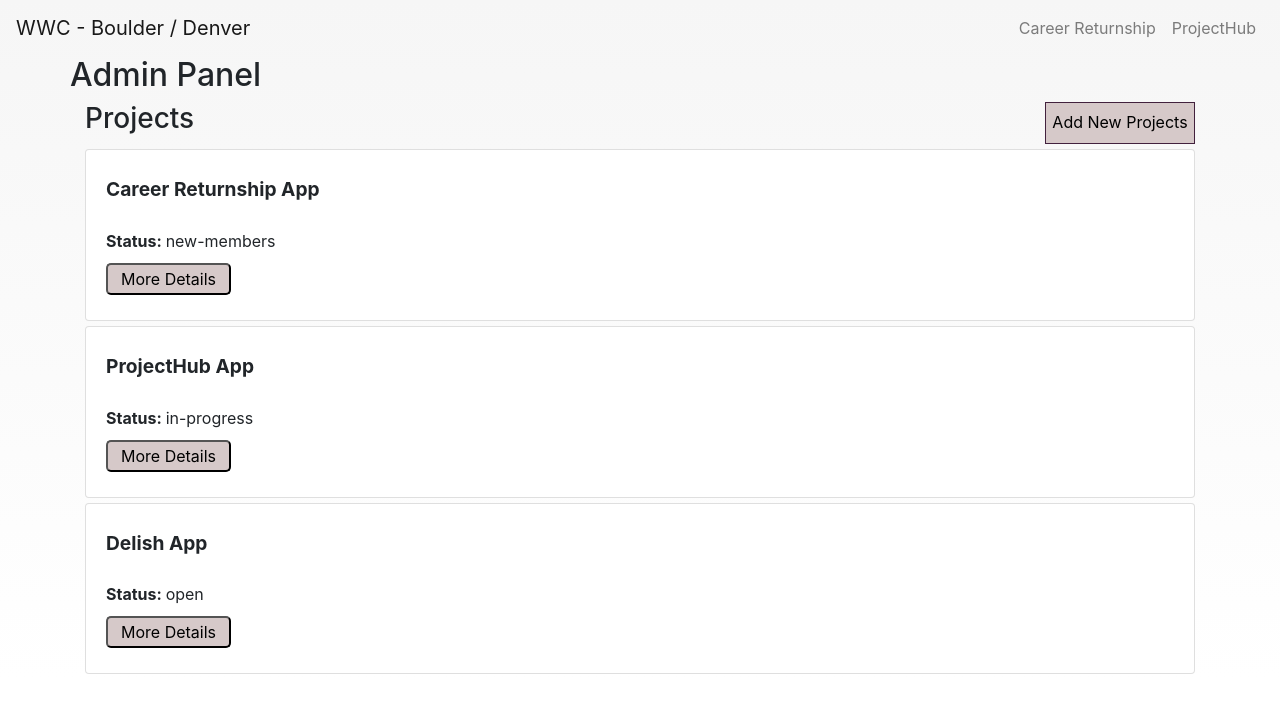
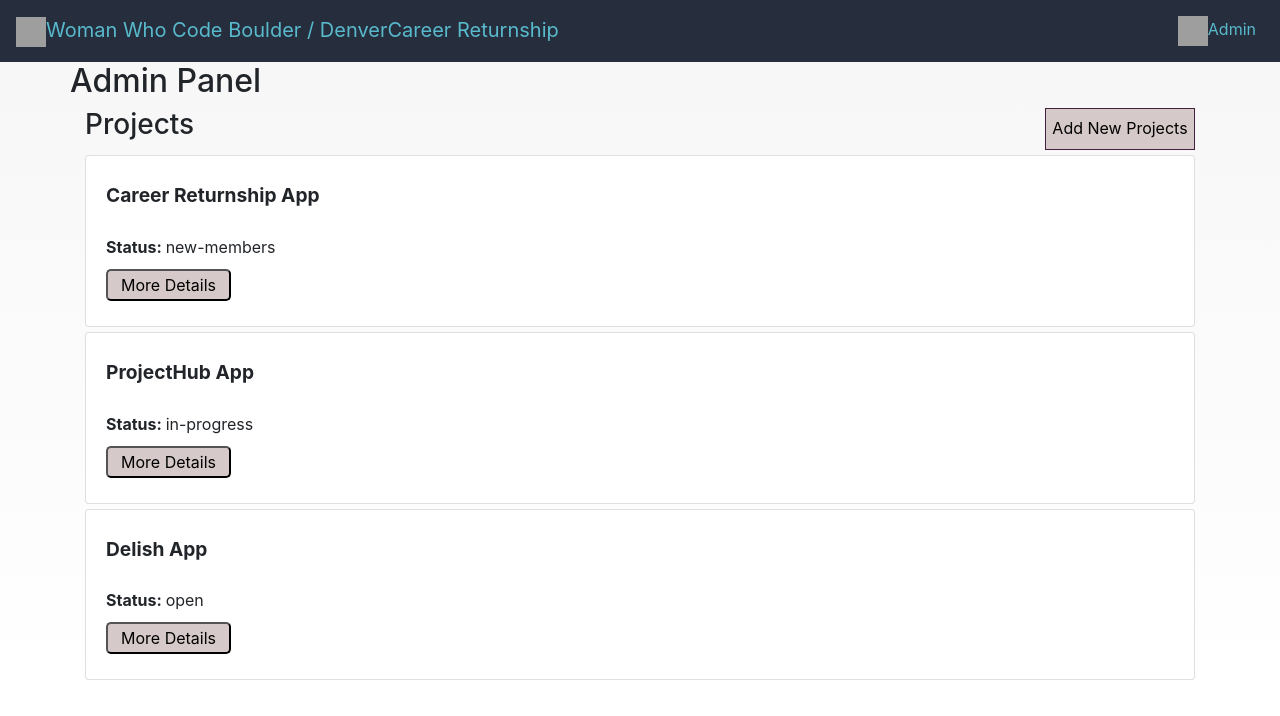
Before and after one commit to women-who-software/returnship-project-voting, a React (Create React App) app in the folder client/: page /admin in a window 1280 px wide. Shown: the top 716 px of the page. Built offline with nearby package versions, Linux system fonts and the light colour scheme; grey boxes are pictures that could not be loaded.

Commit message:
Refactor(Styling NavBar): Restyling the admin panel header
- Removing old connections or references to the older <Header /> component

```diff
--- a/client/src/App.js
+++ b/client/src/App.js
@@ -3,8 +3,8 @@ import React, { useState, useEffect, useContext } from "react";
 import { Route, Switch } from "react-router-dom";
 
 // Import Custom Components
-import AdminPage from "./Components/AdminPage/AdminPage";
-import Footer from './Components/Footer/Footer';
+import AdminPanel from "./Components/AdminPanel/AdminPanel";
+import Footer from "./Components/Footer/Footer";
 import AboutPage from "./routes/aboutPage";
 // import Login from "./Components/Login/Login";
 import ProjectsPage from "./routes/projectsPage";
@@ -28,7 +28,7 @@ export default function App() {
           <Route exact path="/" component={AboutPage} />
           {/* <Route exact path="/login" component={Login} /> */}
           <Route exact path="/projects" component={ProjectsPage} />
-          <Route exact path="/admin" component={AdminPage} />
+          <Route exact path="/admin" component={AdminPanel} />
         </Switch>
         {/* <Route path="/" component={Footer} /> */}
       </main>
--- a/client/src/Components/AdminPage/AdminPage.js
+++ b/client/src/Components/AdminPanel/AdminPanel.js
@@ -1,6 +1,6 @@
 // Import React Packages
 import React, { useContext } from "react";
-import Header from "../Header/Header";
+import AdminPanelHeader from "../AdminPanelHeader/AdminPanelHeader";
 import { GlobalContext } from "../../Context/GlobalContext";
 import { NavLink } from "react-router-dom";
 
@@ -10,7 +10,7 @@ import Row from "react-bootstrap/Row";
 import Col from "react-bootstrap/Col";
 import Nav from "react-bootstrap/Nav";
 
-export default function AdminPage() {
+export default function AdminPanel() {
   //?? TODO - Move `project` into a separate component
   const { projects } = useContext(GlobalContext);
 
@@ -34,7 +34,7 @@ export default function AdminPage() {
   ));
   return (
     <>
-      <Header />
+      <AdminPanelHeader />
       <section className="admin">
         <Container>
           <Row>
--- /dev/null
+++ b/client/src/Components/AdminPanelHeader/AdminPanelHeader.js
@@ -0,0 +1,29 @@
+// Import React Packages
+import React from "react";
+
+// Import ReactBootstrap Components
+import Navbar from "react-bootstrap/Navbar";
+import Nav from "react-bootstrap/Nav";
+
+export default function AdminPanelHeader() {
+  return (
+    <>
+      <Navbar expand="lg" className="admin-header-container">
+        <Navbar.Brand href="/" className="admin-header-brand">
+          <img src="../../../assets/icons/Home.png" alt="Home Icon" className='admin-header-icon'/>
+          Woman Who Code Boulder / Denver
+          <span>Career Returnship</span>
+        </Navbar.Brand>
+        <Navbar.Toggle aria-controls="basic-navbar-nav" />
+        <Navbar.Collapse id="basic-navbar-nav" className="justify-content-end">
+          <Nav className="">
+            <Nav.Link href="/" className="header-link">
+              <img src="../../../assets/icons/Profile.svg" alt="Circular Profile Icon" className='admin-header-icon'/>
+              Admin
+            </Nav.Link>
+          </Nav>
+        </Navbar.Collapse>
+      </Navbar>
+    </>
+  );
+}
--- a/client/src/Components/Header/Header.js
+++ /dev/null
@@ -1,28 +0,0 @@
-// Import React Packages
-import React from "react";
-// import { NavLink } from 'react-router-dom'
-
-// Import ReactBootstrap Components
-import Navbar from "react-bootstrap/Navbar";
-import Nav from "react-bootstrap/Nav";
-
-export default function Header() {
-  return (
-    <>
-      <Navbar expand="lg" id="header">
-        <Navbar.Brand href="/">WWC - Boulder / Denver</Navbar.Brand>
-        <Navbar.Toggle aria-controls="basic-navbar-nav" />
-        <Navbar.Collapse id="basic-navbar-nav" className="justify-content-end">
-          <Nav className="">
-            <Nav.Link href="/" className="header-link">
-              Career Returnship
-            </Nav.Link>
-            <Nav.Link href="/projects" className="header-link">
-              ProjectHub
-            </Nav.Link>
-          </Nav>
-        </Navbar.Collapse>
-      </Navbar>
-    </>
-  );
-}
--- a/client/src/Components/Nav/Nav.js
+++ b/client/src/Components/Nav/Nav.js
@@ -21,7 +21,7 @@ export default function Nav() {
         <div className="spacer" />
         <div className="nav__links">
           <div className="nav__links-nav">
-            <div>
+            <div className="nav__links-button">
               <NavLink to="/projects">Project list</NavLink>
             </div>
             <div className="nav__links-button">
--- a/client/src/routes/aboutPage.js
+++ b/client/src/routes/aboutPage.js
@@ -1,5 +1,5 @@
 import React from "react";
-import Header from "../Components/Header/Header";
+// import Header from "../Components/Header/Header";
 import Nav from "../Components/Nav/Nav";
 import About from '../Components/About/About';
 import Footer from "../Components/Footer/Footer";
@@ -7,7 +7,7 @@ import Footer from "../Components/Footer/Footer";
 export default function AboutPage() {
   return (
     <section>
-      <Header />
+      {/* <Header /> */}
       <Nav />
       <About />
       <Footer />
--- a/client/src/routes/projectsPage.js
+++ b/client/src/routes/projectsPage.js
@@ -1,5 +1,5 @@
 import React from "react";
-import Header from "../Components/Header/Header";
+// import Header from "../Components/Header/Header";
 import Nav from "../Components/Nav/Nav";
 import Projects from "../Components/Projects/Projects";
 import Footer from "../Components/Footer/Footer";
@@ -7,7 +7,7 @@ import Footer from "../Components/Footer/Footer";
 export default function ProjectsPage() {
   return (
     <section>
-      <Header />
+      {/* <Header /> */}
       <Nav />
 
       <div className="projects">
@@ -28,9 +28,8 @@ export default function ProjectsPage() {
             </li>
           </ol>
         </div>
+        <Projects />
       </div>
-
-      <Projects />
 
       <Footer />
     </section>
--- /dev/null
+++ b/client/src/scss/components/_adminPanelHeader.scss
@@ -0,0 +1,12 @@
+.admin-header-container,
+.admin-header-container a,
+.navbar-light,
+.navbar-brand {
+  color: #58bacc !important;
+  background-color: #262e3d;
+}
+
+.admin-header-icon {
+  width: 30px;
+  height: 30px;
+}
--- a/client/src/scss/components/_index.scss
+++ b/client/src/scss/components/_index.scss
@@ -5,4 +5,5 @@
 @import "./accordion";
 @import "./projects";
 @import "./modal";
-@import "./adminPage";
+@import "./adminPanel";
+@import "./adminPanelHeader";
--- a/client/src/scss/components/_nav.scss
+++ b/client/src/scss/components/_nav.scss
@@ -48,7 +48,7 @@
       background-color: $white;
       color: $font-color;
       font-size: $font-size-small;
-      line-height: 28px;
+      // line-height: 28px; // Removed because it creates an uneven line
       cursor: pointer;
     }
   }
```
Also changed, not shown: client/assets/icons/Home.png (added), client/assets/icons/Profile.svg (added), client/src/scss/components/_adminPanel.scss (renamed from client/src/scss/components/_adminPage.scss).
